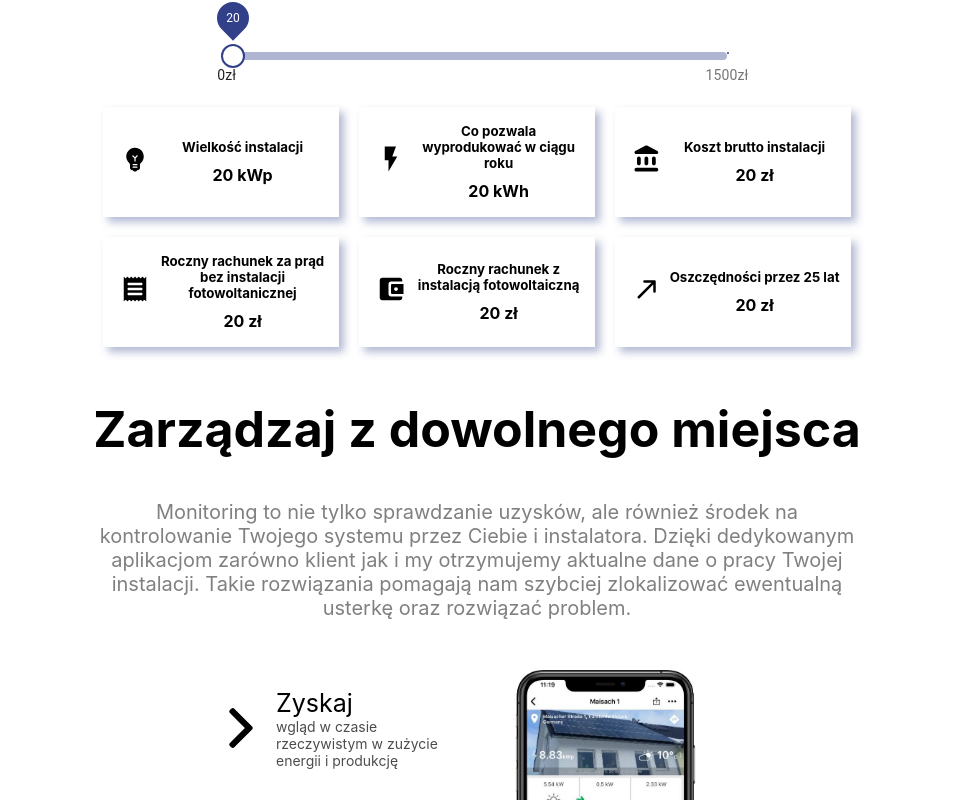
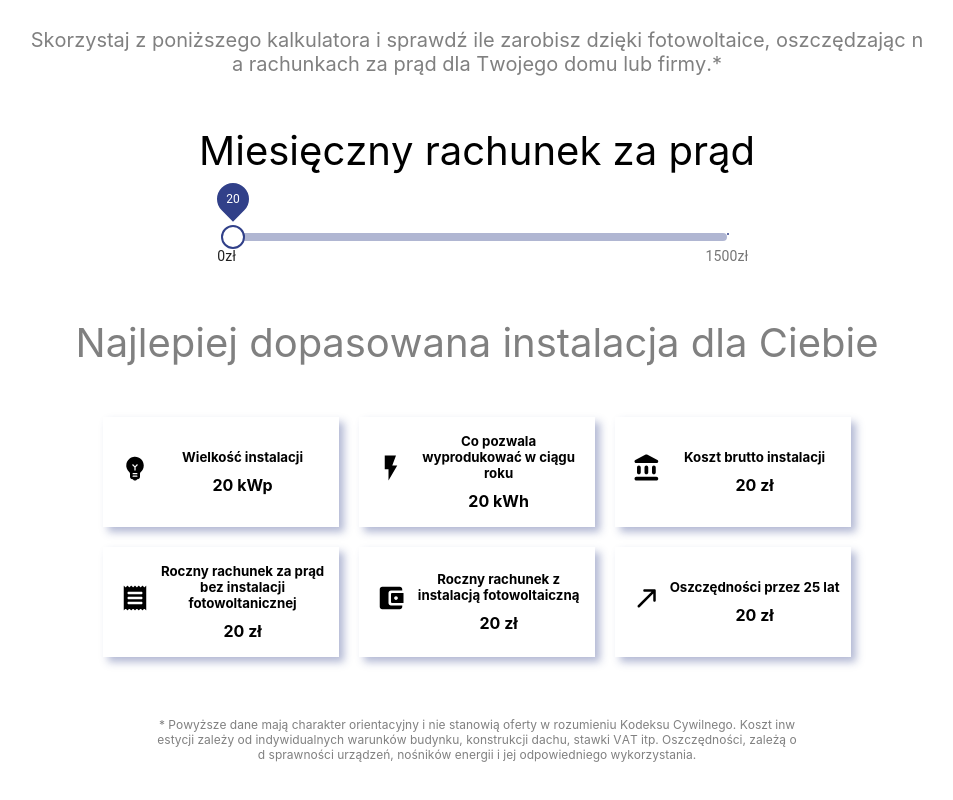
Before and after one commit to OdgrzewanyKotlet/OPTON, a React (Create React App) app: page / in a window 1280 px wide. Shown: the part 2520-3320 px from the top of the page, without its empty margins (163-1116 px from the left). Built offline with nearby package versions, Linux system fonts and the light colour scheme.

Commit message:
Add infos to calculator

```diff
--- a/src/components/Photovoltaics/Photovoltaics.js
+++ b/src/components/Photovoltaics/Photovoltaics.js
@@ -155,10 +155,29 @@ class Photovoltaics extends Component {
         </BasicSection>
         <Benefits />
         <BasicSection customClass={styles.Calculator}>
-          <h2>Kalkulacja oszczędności</h2>
-          <Calculator getValue={this.getSliderValue} />
-          <CalculatorResults calcProps={this.state.calcProps} />
-          {/* TEST| {this.state.sliderValue} |TEST */}
+          <Fade cascade>
+            <h2>Kalkulacja oszczędności</h2>
+            <p className={styles.CalculatorInfo}>
+              Skorzystaj z poniższego kalkulatora i sprawdź ile zarobisz dzięki
+              fotowoltaice, oszczędzając na rachunkach za prąd dla Twojego domu
+              lub firmy.*
+            </p>
+            <p className={styles.CalculatorTitle}>
+              Miesięczny rachunek za prąd
+            </p>
+            <Calculator getValue={this.getSliderValue} />
+            <p className={styles.CalculatorResultTitle}>
+              Najlepiej dopasowana instalacja dla Ciebie
+            </p>
+            <CalculatorResults calcProps={this.state.calcProps} />
+            <p className={styles.CalculatorSideInfo}>
+              * Powyższe dane mają charakter orientacyjny i nie stanowią oferty
+              w rozumieniu Kodeksu Cywilnego. Koszt inwestycji zależy od
+              indywidualnych warunków budynku, konstrukcji dachu, stawki VAT
+              itp. Oszczędności, zależą od sprawności urządzeń, nośników energii
+              i jej odpowiedniego wykorzystania.
+            </p>
+          </Fade>
         </BasicSection>
         <Managment />
         <MeaConsulting />
--- a/src/components/Photovoltaics/Photovoltaics.module.css
+++ b/src/components/Photovoltaics/Photovoltaics.module.css
@@ -50,6 +50,49 @@
 .Calculator {
   margin: auto;
 }
+
+.Calculator h2 {
+  margin: auto;
+}
+
+.CalculatorInfo {
+  margin-top: 30px;
+  margin-left: auto;
+  margin-right: auto;
+  margin-bottom: 20px;
+  padding-left: 15%;
+  padding-right: 15%;
+  font-size: 20px;
+  color: gray;
+}
+
+.CalculatorTitle {
+  margin-top: 50px;
+  margin-left: auto;
+  margin-right: auto;
+  margin-bottom: 45px;
+  font-size: 40px;
+  color: black;
+}
+
+.CalculatorResultTitle {
+  margin-top: 40px;
+  margin-left: auto;
+  margin-right: auto;
+  margin-bottom: 40px;
+  font-size: 40px;
+  color: gray;
+}
+
+.CalculatorSideInfo {
+  margin-top: 50px;
+  margin-left: 25%;
+  margin-right: 25%;
+  margin-bottom: 100px;
+  font-size: 12px;
+  color: gray;
+}
+
 @media (max-width: 749px) {
   .Wrapper {
     display: inline;
```
